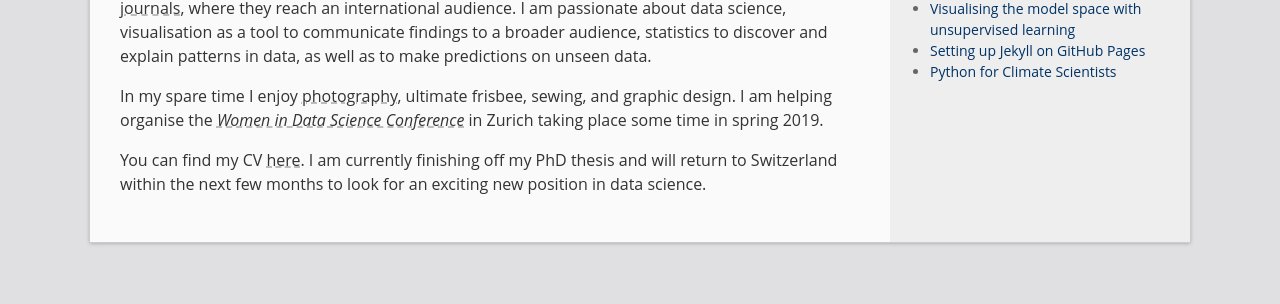
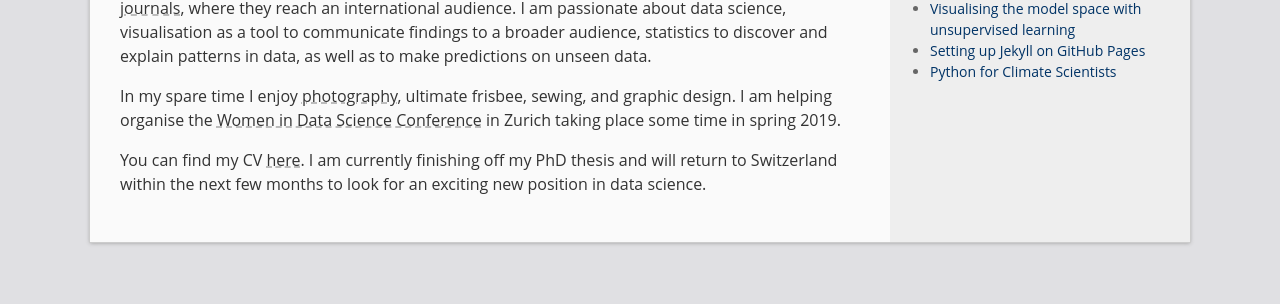
Before and after one commit to oliverangelil/oliverangelil.github.io, a Jekyll site: the page built from about.md, in a window 1280 px wide. Shown: the part 576-880 px from the top of the page. Built offline with Jekyll 4.4.1, drawn with Linux system fonts in a browser that asks for light colours.

Commit message:
remove italics

```diff
--- a/about.md
+++ b/about.md
@@ -11,6 +11,6 @@
 
 Most of my time is spent analysing and visualising large complex, multi-dimensional datasets on servers using Python, CDO and bash. Interesting findings are written up and published in [scientific journals](publications.md), where they reach an international audience. I am passionate about data science, visualisation as a tool to communicate findings to a broader audience, statistics to discover and explain patterns in data, as well as to make predictions on unseen data.
 
-In my spare time I enjoy [photography](https://500px.com/nadja_herger), ultimate frisbee, sewing, and graphic design. I am helping organise the [*Women in Data Science Conference*](https://www.wids.ch) in Zurich taking place some time in spring 2019.
+In my spare time I enjoy [photography](https://500px.com/nadja_herger), ultimate frisbee, sewing, and graphic design. I am helping organise the [Women in Data Science Conference](https://www.wids.ch) in Zurich taking place some time in spring 2019.
 
 You can find my CV <a href="https://www.dropbox.com/s/8f32bib8vxxlp2x/NadjaHerger_CV.pdf?dl=0" target="_blank">here</a>. I am currently finishing off my PhD thesis and will return to Switzerland within the next few months to look for an exciting new position in data science.
```
